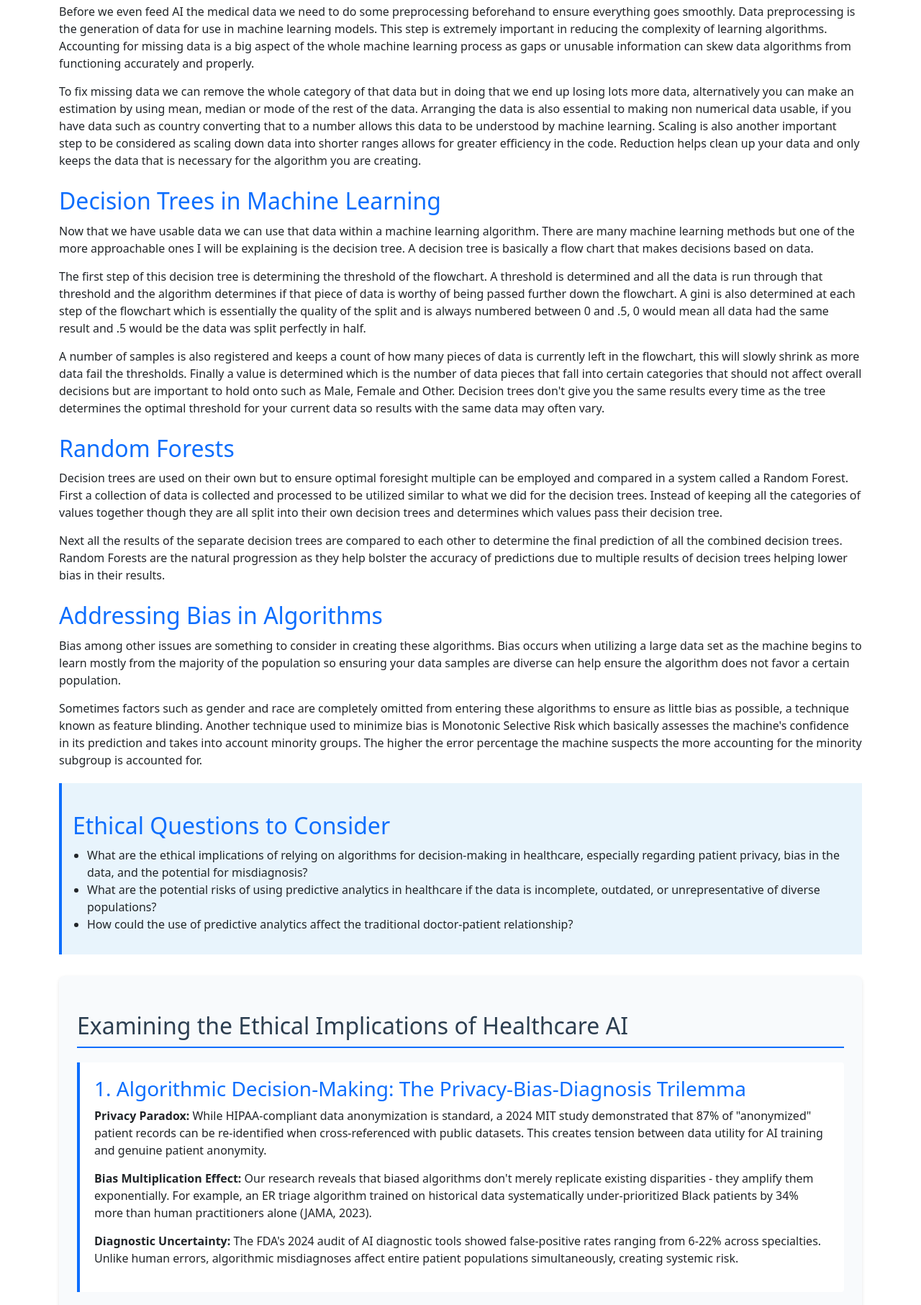
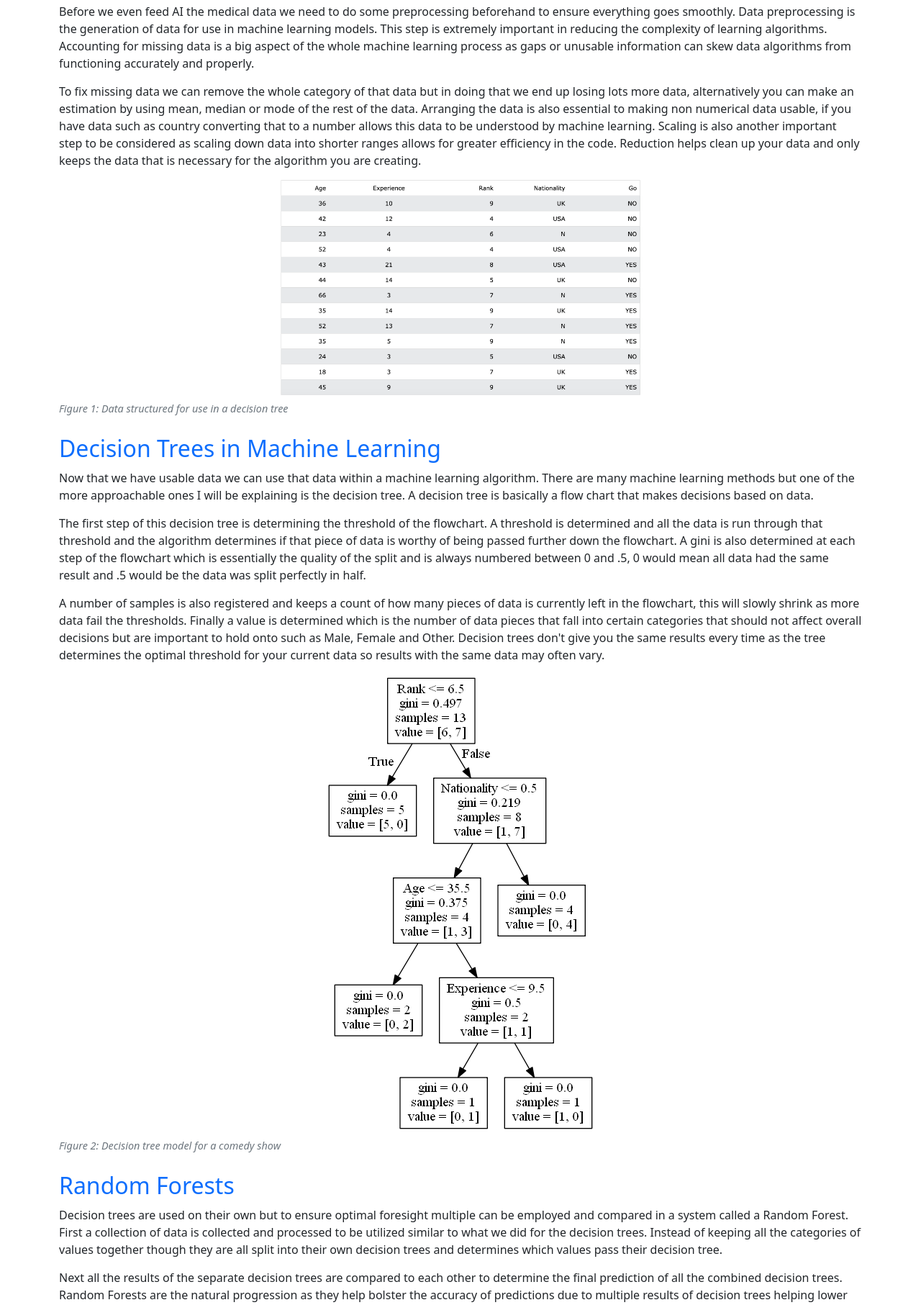
Before and after one commit to AndrewSwartzz/AndrewSwartzz.github.io, a Flask app: page /post in a window 1280 px wide. Shown: the part 457-2270 px from the top of the page at 72% size. Run offline with Flask 3, Linux system fonts and the light colour scheme; some libraries are stand-ins or nearby versions.

Commit message:
added images w captions

```diff
--- a/app/templates/posts/healthcare.html
+++ b/app/templates/posts/healthcare.html
@@ -51,6 +51,20 @@
         .sources h2 {
             color: #2c3e50;
         }
+
+        img {
+            display: block;
+            margin-left: auto;
+            margin-right: auto;
+        }
+
+                .image-caption {
+            font-style: italic;
+            color: #6c757d;
+            margin-top: 8px;
+            font-size: 0.9em;
+        }
+
     </style>
 </head>
 <body>
@@ -69,14 +83,23 @@
         <p>Before we even feed AI the medical data we need to do some preprocessing beforehand to ensure everything goes smoothly. Data preprocessing is the generation of data for use in machine learning models. This step is extremely important in reducing the complexity of learning algorithms. Accounting for missing data is a big aspect of the whole machine learning process as gaps or unusable information can skew data algorithms from functioning accurately and properly.</p>
         <p>To fix missing data we can remove the whole category of that data but in doing that we end up losing lots more data, alternatively you can make an estimation by using mean, median or mode of the rest of the data. Arranging the data is also essential to making non numerical data usable, if you have data such as country converting that to a number allows this data to be understood by machine learning. Scaling is also another important step to be considered as scaling down data into shorter ranges allows for greater efficiency in the code. Reduction helps clean up your data and only keeps the data that is necessary for the algorithm you are creating.</p>
 
+        <img src="../../static/Screenshot 2025-05-23 at 1.32.41 PM.png" height=auto width="500"/>
+        <div class="image-caption">Figure 1: Data structured for use in a decision tree</div>
+
         <h2>Decision Trees in Machine Learning</h2>
         <p>Now that we have usable data we can use that data within a machine learning algorithm. There are many machine learning methods but one of the more approachable ones I will be explaining is the decision tree. A decision tree is basically a flow chart that makes decisions based on data.</p>
         <p>The first step of this decision tree is determining the threshold of the flowchart. A threshold is determined and all the data is run through that threshold and the algorithm determines if that piece of data is worthy of being passed further down the flowchart. A gini is also determined at each step of the flowchart which is essentially the quality of the split and is always numbered between 0 and .5, 0 would mean all data had the same result and .5 would be the data was split perfectly in half.</p>
         <p>A number of samples is also registered and keeps a count of how many pieces of data is currently left in the flowchart, this will slowly shrink as more data fail the thresholds. Finally a value is determined which is the number of data pieces that fall into certain categories that should not affect overall decisions but are important to hold onto such as Male, Female and Other. Decision trees don't give you the same results every time as the tree determines the optimal threshold for your current data so results with the same data may often vary.</p>
 
+        <img src="../../static/img_ml_decision_tree (1).png" height="636" width="376"/>
+        <div class="image-caption">Figure 2: Decision tree model for a comedy show</div>
+
         <h2>Random Forests</h2>
         <p>Decision trees are used on their own but to ensure optimal foresight multiple can be employed and compared in a system called a Random Forest. First a collection of data is collected and processed to be utilized similar to what we did for the decision trees. Instead of keeping all the categories of values together though they are all split into their own decision trees and determines which values pass their decision tree.</p>
         <p>Next all the results of the separate decision trees are compared to each other to determine the final prediction of all the combined decision trees. Random Forests are the natural progression as they help bolster the accuracy of predictions due to multiple results of decision trees helping lower bias in their results.</p>
+
+        <img src="../../static/random_forest_algorithm (1).jpg" height="460" width="700"/>
+        <div class="image-caption">Figure 3: How multiple decision trees form a random forest model</div>
 
         <h2>Addressing Bias in Algorithms</h2>
         <p>Bias among other issues are something to consider in creating these algorithms. Bias occurs when utilizing a large data set as the machine begins to learn mostly from the majority of the population so ensuring your data samples are diverse can help ensure the algorithm does not favor a certain population.</p>
@@ -167,7 +190,6 @@
 }
 
 .case-study {
-    background-color: #e8f4f8;
     padding: 15px;
     border-left: 4px solid #0d6efd;
     margin: 25px 0;
```
Also changed, not shown: app/static/Screenshot 2025-05-23 at 1.32.41 PM.png (added), app/static/iXc11.png (added), app/static/img_ml_decision_tree (1).png (added), app/static/random_forest_algorithm (1).jpg (added).
